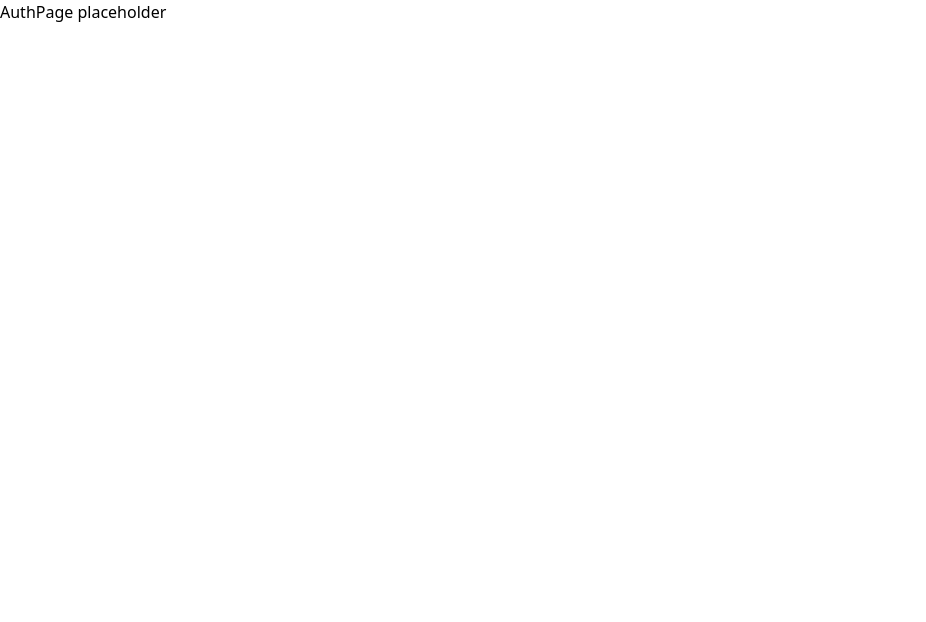
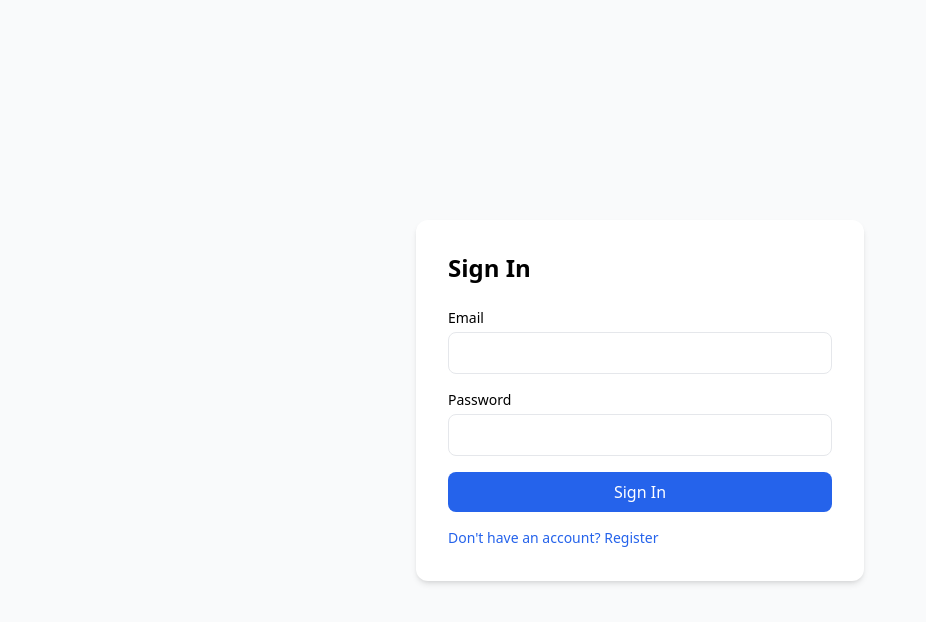
Before and after one commit to charles-rivera/BoardFlow, a React (Vite) app in the folder packages/frontend/: page / in a window 1280 px wide. Shown: the top 622 px of the page, without its empty margins (0-926 px from the left). Built offline with nearby package versions, Linux system fonts and the light colour scheme; no server answers.

Commit message:
feat: AuthPage with form validation (TDD)

```diff
--- a/packages/frontend/src/App.tsx
+++ b/packages/frontend/src/App.tsx
@@ -2,12 +2,13 @@ import { QueryClientProvider } from '@tanstack/react-query'
 import { Toaster } from 'sonner'
 import { queryClient } from './lib/queryClient'
 import { useMe } from './hooks/useAuth'
+import AuthPage from './components/AuthPage'
 
 function AppContent() {
   const { data, isLoading } = useMe()
   if (isLoading) return <div className="flex items-center justify-center h-screen text-gray-400">Loading…</div>
-  if (!data?.user) return <div>AuthPage placeholder</div>
-  return <div>BoardPage placeholder — logged in as {data.user.email}</div>
+  if (!data?.user) return <AuthPage />
+  return <div className="p-4">BoardPage coming soon — {data.user.email}</div>
 }
 
 export default function App() {
--- /dev/null
+++ b/packages/frontend/src/components/AuthPage.tsx
@@ -0,0 +1,76 @@
+import { useState } from 'react'
+import { useLogin, useRegister } from '../hooks/useAuth'
+
+type Mode = 'login' | 'register'
+
+export default function AuthPage() {
+  const [mode, setMode] = useState<Mode>('login')
+  const [email, setEmail] = useState('')
+  const [password, setPassword] = useState('')
+  const [errors, setErrors] = useState<{ email?: string; password?: string }>({})
+
+  const login = useLogin()
+  const register = useRegister()
+  const mutation = mode === 'login' ? login : register
+
+  const validate = () => {
+    const e: typeof errors = {}
+    if (!email.trim()) e.email = 'Email is required'
+    if (!password) e.password = 'Password is required'
+    setErrors(e)
+    return Object.keys(e).length === 0
+  }
+
+  const handleSubmit = (ev: React.FormEvent) => {
+    ev.preventDefault()
+    if (!validate()) return
+    mutation.mutate({ email, password })
+  }
+
+  return (
+    <div className="min-h-screen flex items-center justify-center bg-gray-50">
+      <div className="bg-white p-8 rounded-xl shadow-md w-full max-w-md">
+        <h1 className="text-2xl font-bold mb-6">{mode === 'login' ? 'Sign In' : 'Create Account'}</h1>
+        <form onSubmit={handleSubmit} className="space-y-4" noValidate>
+          <div>
+            <label className="block text-sm font-medium mb-1">Email</label>
+            <input
+              type="email"
+              value={email}
+              onChange={e => setEmail(e.target.value)}
+              className="w-full border rounded-lg px-3 py-2 focus:outline-none focus:ring-2 focus:ring-blue-500"
+            />
+            {errors.email && <p className="text-red-500 text-xs mt-1">{errors.email}</p>}
+          </div>
+          <div>
+            <label className="block text-sm font-medium mb-1">Password</label>
+            <input
+              type="password"
+              value={password}
+              onChange={e => setPassword(e.target.value)}
+              className="w-full border rounded-lg px-3 py-2 focus:outline-none focus:ring-2 focus:ring-blue-500"
+            />
+            {errors.password && <p className="text-red-500 text-xs mt-1">{errors.password}</p>}
+          </div>
+          {mutation.error && (
+            <p className="text-red-500 text-sm">{(mutation.error as Error).message}</p>
+          )}
+          <button
+            type="submit"
+            disabled={mutation.isPending}
+            className="w-full bg-blue-600 hover:bg-blue-700 text-white py-2 rounded-lg font-medium disabled:opacity-50"
+          >
+            {mode === 'login' ? 'Sign In' : 'Create Account'}
+          </button>
+        </form>
+        <button
+          type="button"
+          className="mt-4 text-sm text-blue-600 hover:underline"
+          onClick={() => { setMode(mode === 'login' ? 'register' : 'login'); setErrors({}) }}
+        >
+          {mode === 'login' ? "Don't have an account? Register" : 'Already have an account? Sign in'}
+        </button>
+      </div>
+    </div>
+  )
+}
```
Also changed, not shown: 1 other file (tests, documents, lock files or other folders).
